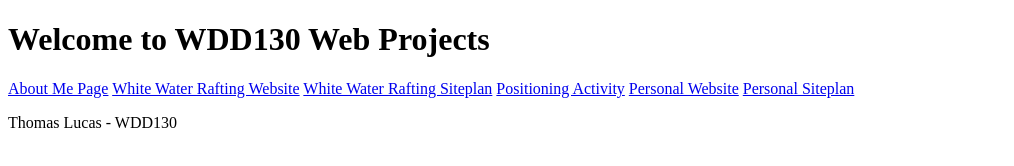
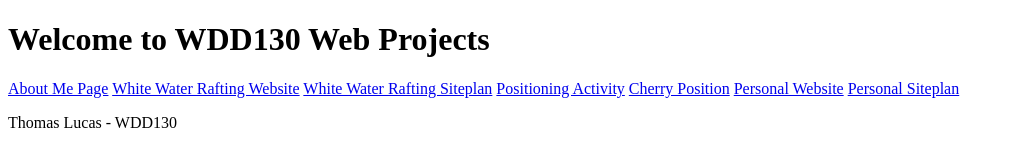
Before and after one commit to ThomaseLucas/WDD-130-05, a plain HTML site: page index.html in a window 1280 px wide. Shown: the whole page, without its empty margins (0-1014 px from the left). Drawn offline with Linux system fonts and the light colour scheme.

Commit message:
more links in homepage

```diff
--- a/index.html
+++ b/index.html
@@ -7,6 +7,7 @@
   <a href="wwr/index.html">White Water Rafting Website</a>
   <a href="wwr/site-plan-rafting.html">White Water Rafting Siteplan</a>
   <a href="Practice/positioning/positioning.html">Positioning Activity</a>
+  <a href="Practice/cherries.html">Cherry Position</a>
   <a href="#">Personal Website</a>
   <a href="#">Personal Siteplan</a>
 </nav>
```
